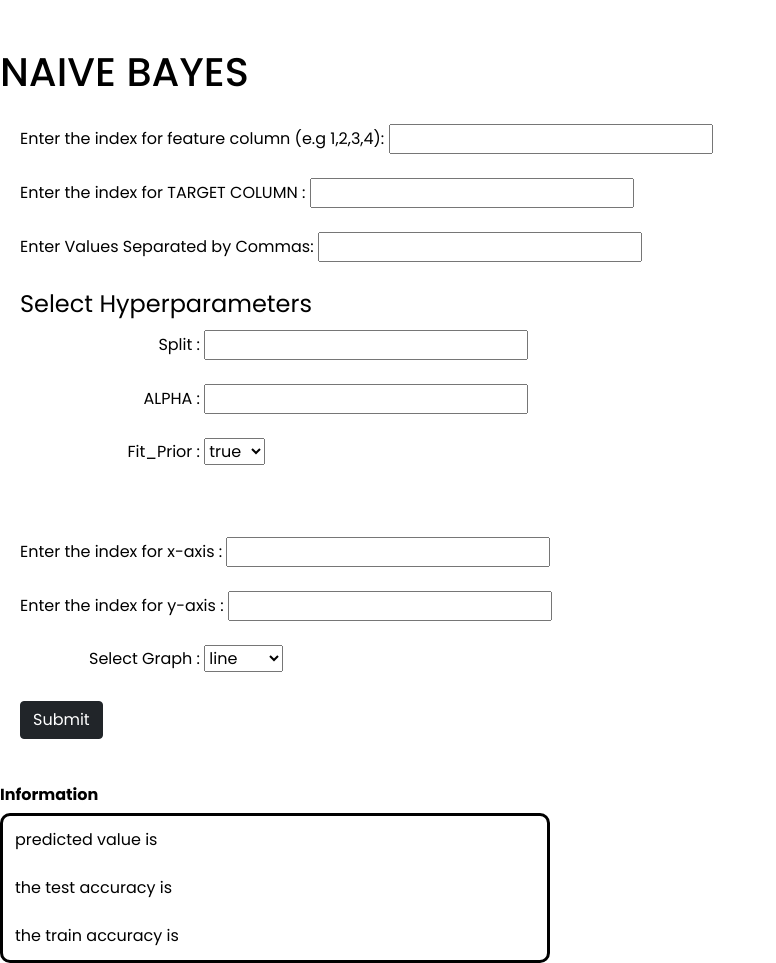
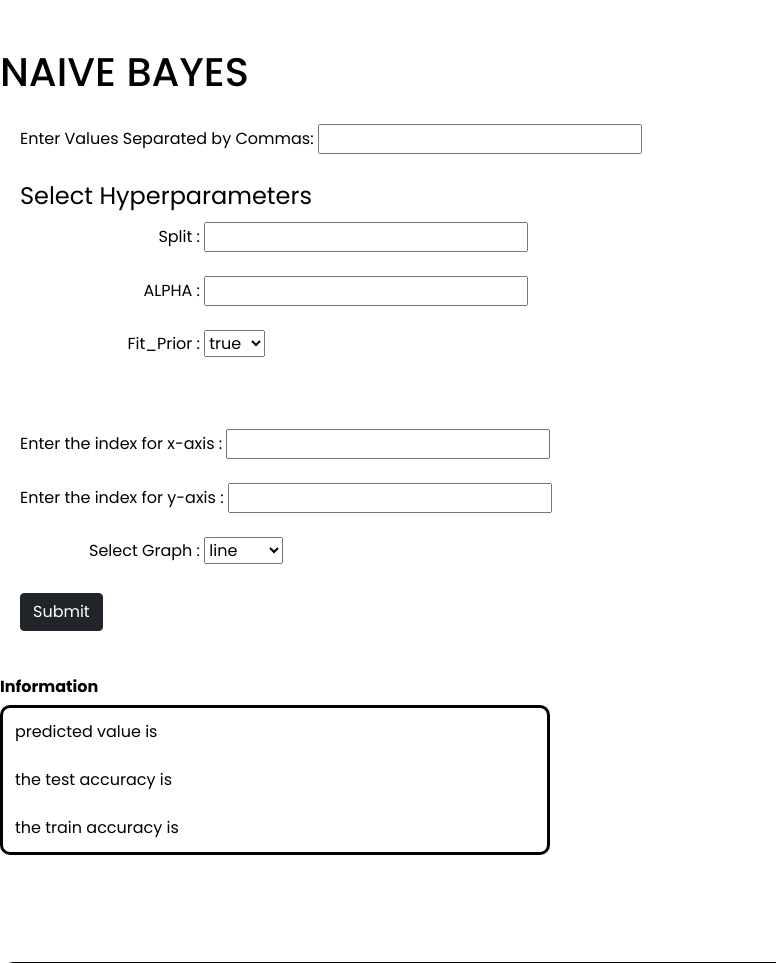
Before and after one commit to juandanovo/AI4all, a Django app: page /naivebayes/ in a window 1280 px wide. Shown: the part 56-1019 px from the top of the page, without its empty margins (0-776 px from the left). Run offline with Django 3.2, Linux system fonts and the light colour scheme.

Commit message:
update frontend

```diff
--- a/AI4all/templates/logisticreg.html
+++ b/AI4all/templates/logisticreg.html
@@ -82,8 +82,9 @@
 
           <form class="" action="{% url 'result' %}" method="get">
             {%  csrf_token %}
-            Enter the index for feature column (e.g 1,2,3,4): <input type="text" required name="fc"><br><br>
+            <!-- Enter the index for feature column (e.g 1,2,3,4): <input type="text" required name="fc"><br><br>
             Enter the index for TARGET COLUMN  : <input type="text" required name="tc"><br><br>
+             -->
             Enter Values Separated by Commas: <input type="text" required name="SL"> <br> <br>
 
 
--- a/AI4all/templates/naivebayes.html
+++ b/AI4all/templates/naivebayes.html
@@ -82,8 +82,9 @@
 
           <form class="" action="{% url 'result' %}" method="get">
             {%  csrf_token %}
-            Enter the index for feature column (e.g 1,2,3,4): <input type="text" required name="fc"><br><br>
-            Enter the index for TARGET COLUMN  : <input type="text" required name="tc"><br><br>
+
+            <!-- Enter the index for feature column (e.g 1,2,3,4): <input type="text" required name="fc"><br><br>
+            Enter the index for TARGET COLUMN  : <input type="text" required name="tc"><br><br> -->
             Enter Values Separated by Commas: <input type="text" required name="SL"> <br> <br>
 
 
```
Also changed, not shown: AI4all/db.sqlite3.
